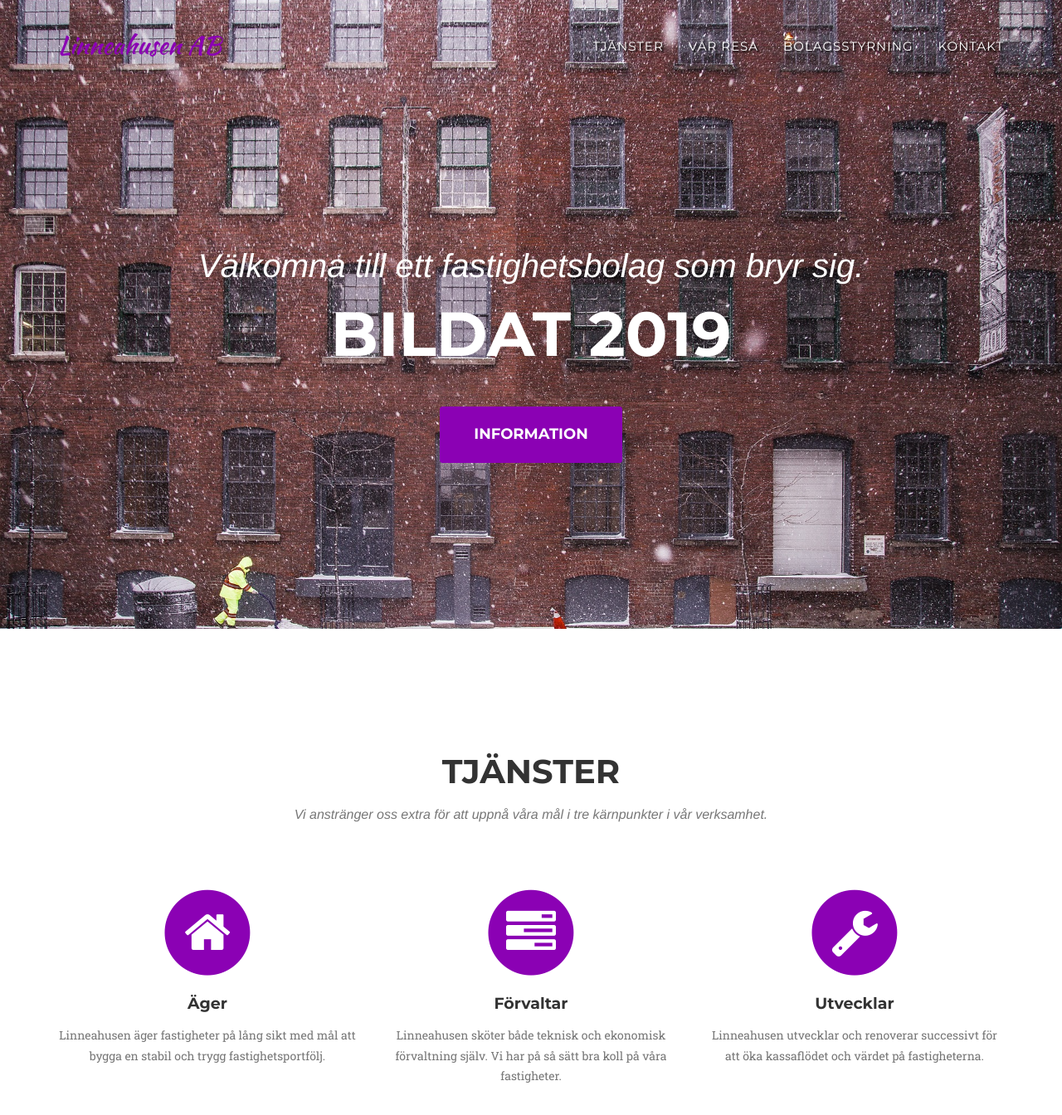
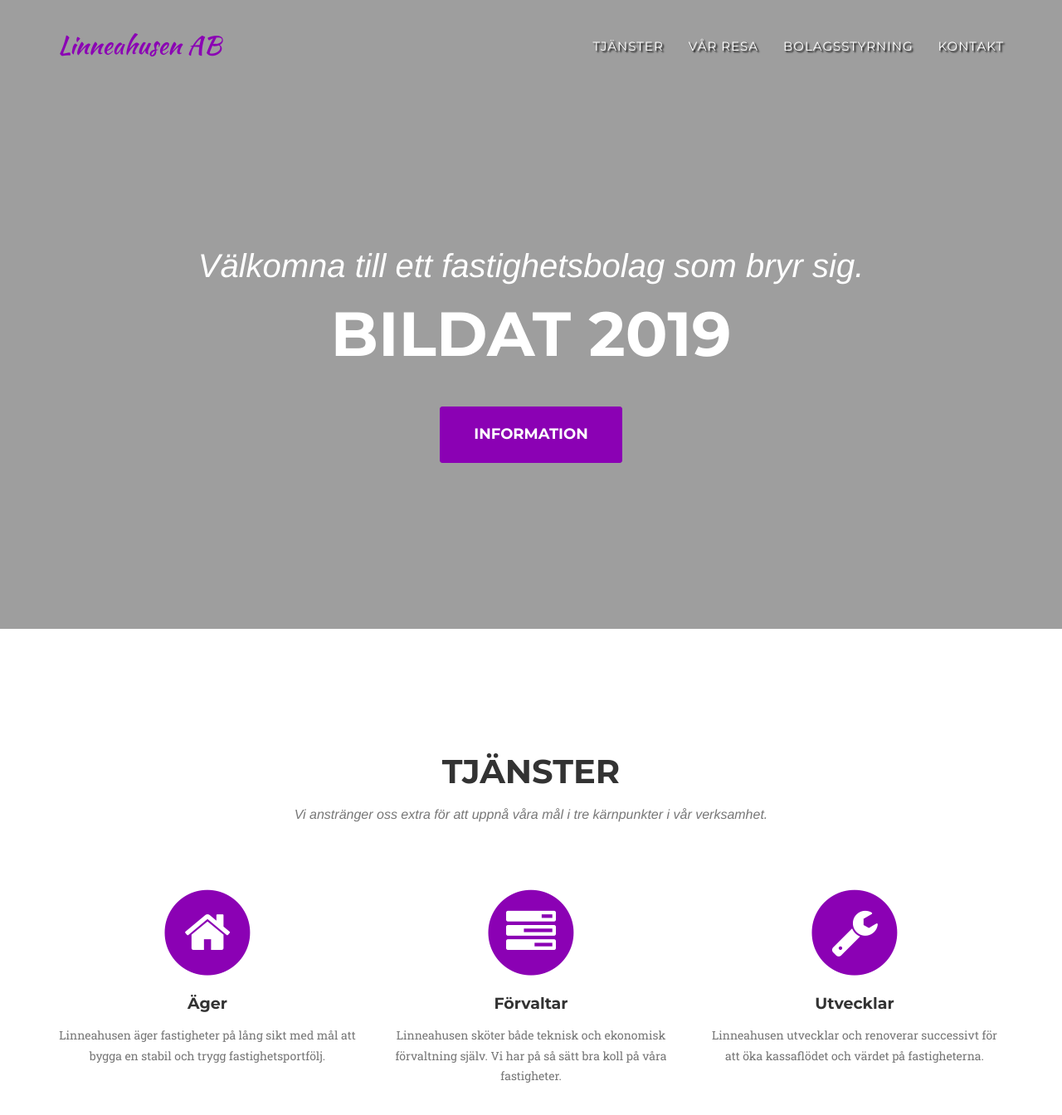
Before and after one commit to spgarn/Linneahusen, a Jekyll site: the page built from index.html, in a window 1280 px wide and 1400 px high. Shown: the top 1344 px of the window at 83% size. Built offline with Jekyll 4.4.1, drawn with Linux system fonts in a browser that asks for light colours; some web fonts are replaced.

Commit message:
trying new header

```diff
--- a/_includes/css/agency.css
+++ b/_includes/css/agency.css
@@ -269,7 +269,7 @@ header {
     text-align: center;
     color: #fff;
     background-attachment: scroll;
-    background-image: url('{{ site.baseurl }}/img/snow-1246513_1920.jpg');
+    background-image: url('{{ site.baseurl }}/img/snow.gif');
     background-position: center center;
     background-repeat: none;
     -webkit-background-size: cover;
```
Also changed, not shown: 1 other file.
